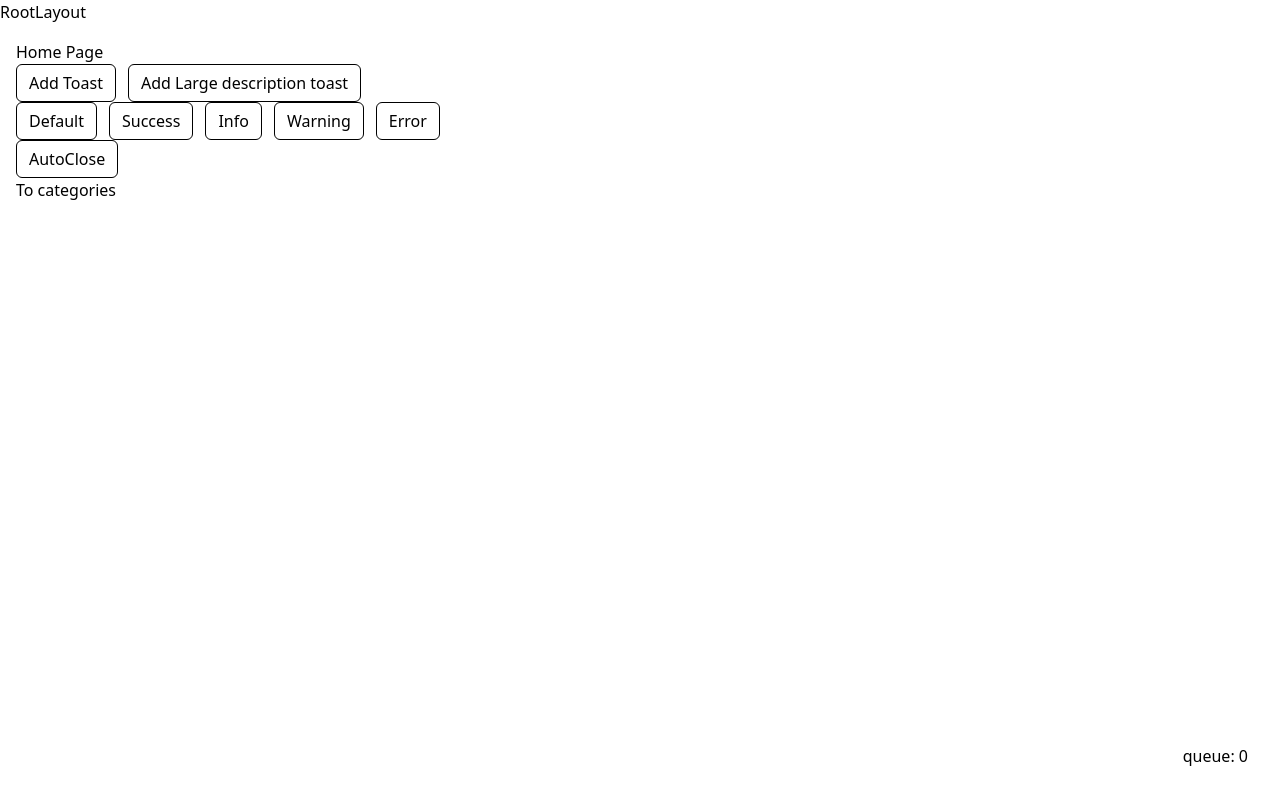
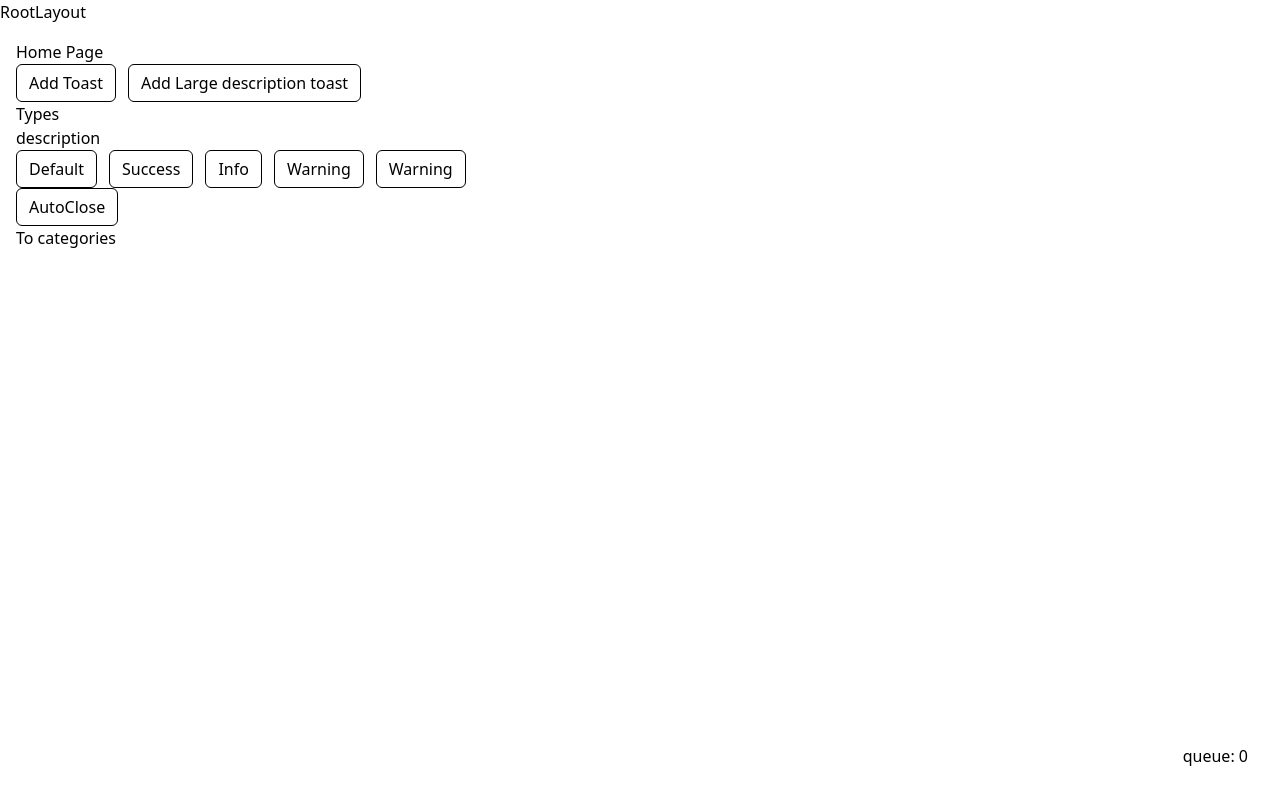
Before and after one commit to DanielEsh/react-toasts, a React (Vite) app: page / in a window 1280 px wide. Built offline with nearby package versions, Linux system fonts and the light colour scheme.

Commit message:
feat: section

```diff
--- /dev/null
+++ b/src/components/Section.tsx
@@ -0,0 +1,17 @@
+import { ReactNode } from 'react'
+
+interface Props {
+  title: string
+  description: string
+  children: ReactNode
+}
+
+export const Section = ({ title, description, children }: Props) => {
+  return (
+    <section>
+      <h2>{title}</h2>
+      <p>{description}</p>
+      <div className="flex gap-3">{children}</div>
+    </section>
+  )
+}
--- /dev/null
+++ b/src/components/TypesActions.tsx
@@ -0,0 +1,76 @@
+import { toastFunction } from '../state.ts'
+
+export const TypesActions = () => {
+  const handleDefaultClick = () => {
+    toastFunction('message', {
+      id: new Date().getTime(),
+    })
+  }
+
+  const handleSuccessClick = () => {
+    toastFunction('message', {
+      id: new Date().getTime(),
+      type: 'success',
+    })
+  }
+
+  const handleInfoClick = () => {
+    toastFunction('message', {
+      id: new Date().getTime(),
+      type: 'info',
+    })
+  }
+
+  const handleWarningClick = () => {
+    toastFunction('message', {
+      id: new Date().getTime(),
+      type: 'warning',
+    })
+  }
+
+  const handleErrorClick = () => {
+    toastFunction('message', {
+      id: new Date().getTime(),
+      type: 'error',
+    })
+  }
+
+  return (
+    <>
+      <button
+        className="button"
+        onClick={handleDefaultClick}
+      >
+        Default
+      </button>
+
+      <button
+        className="button"
+        onClick={handleSuccessClick}
+      >
+        Success
+      </button>
+
+      <button
+        className="button"
+        onClick={handleInfoClick}
+      >
+        Info
+      </button>
+
+      <button
+        className="button"
+        onClick={handleWarningClick}
+      >
+        Warning
+      </button>
+
+      <button
+        className="button"
+        onClick={handleErrorClick}
+      >
+        Warning
+      </button>
+    </>
+  )
+}
--- a/src/index.css
+++ b/src/index.css
@@ -1,3 +1,38 @@
+:root {
+  --gray1: hsl(0,0%,99%);
+  --gray2: hsl(0,0%,97.3%);
+  --gray3: hsl(0,0%,95.1%);
+  --gray4: hsl(0,0%,93%);
+  --gray5: hsl(0,0%,90.9%);
+  --gray6: hsl(0,0%,88.7%);
+  --gray7: hsl(0,0%,85.8%);
+  --gray8: hsl(0,0%,78%);
+  --gray9: hsl(0,0%,56.1%);
+  --gray10: hsl(0,0%,52.3%);
+  --gray11: hsl(0,0%,43.5%);
+  --gray12: hsl(0,0%,9%);
+
+  --normal-bg: #fff;
+  --normal-border: var(--gray4);
+  --normal-text: var(--gray12);
+
+  --success-bg: hsl(143,85%,96%);
+  --success-border: hsl(145,92%,91%);
+  --success-text: hsl(140,100%,27%);
+
+  --info-bg: hsl(208,100%,97%);
+  --info-border: hsl(221,91%,91%);
+  --info-text: hsl(210,92%,45%);
+
+  --warning-bg: hsl(49,100%,97%);
+  --warning-border: hsl(49,91%,91%);
+  --warning-text: hsl(31,92%,45%);
+
+  --error-bg: hsl(359,100%,97%);
+  --error-border: hsl(359,100%,94%);
+  --error-text: hsl(360,100%,45%);
+}
+
 .page {
   padding: 12px;
   border: 1px solid black;
@@ -36,23 +71,32 @@
   border-radius: 8px;
   box-shadow: 0px 4px 12px rgba(0, 0, 0, 0.1);
   width: 356px;
-  border: 1px solid black;
+  border: 1px solid var(--normal-border);
+  background: var(--normal-bg);
 }
 
 .toast._success {
-  background: green;
+  background: var(--success-bg);
+  border: 1px solid var(--success-border);
+  color: var(--success-text);
 }
 
 .toast._info {
-  background: blue;
+  background: var(--info-bg);
+  border: 1px solid var(--info-border);
+  color: var(--info-text);
 }
 
 .toast._warning {
-  background: yellow;
+  background: var(--warning-bg);
+  border: 1px solid var(--warning-border);
+  color: var(--warning-text);
 }
 
 .toast._error {
-  background: red;
+  background: var(--error-bg);
+  border: 1px solid var(--error-border);
+  color: var(--error-text);
 }
 
 .toast-close {
--- a/src/routes/home.tsx
+++ b/src/routes/home.tsx
@@ -1,5 +1,7 @@
 import { Link } from 'react-router-dom'
 import { toastFunction } from '../state.ts'
+import { Section } from '../components/Section.tsx'
+import { TypesActions } from '../components/TypesActions.tsx'
 
 export default function HomePage() {
   const handleClick = () => {
@@ -14,40 +16,6 @@ export default function HomePage() {
       id: new Date().getTime(),
       description:
         'Lorem ipsum dolor sit amet, consectetur adipiscing elit, sed do eiusmod tempor incididunt ut labore et dolore magna aliqua. Ut enim ad minim veniam, quis nostrud exercitation ullamco laboris nisi ut aliquip ex ea commodo consequat.',
-    })
-  }
-
-  const handleDefaultClick = () => {
-    toastFunction('message', {
-      id: new Date().getTime(),
-    })
-  }
-
-  const handleSuccessClick = () => {
-    toastFunction('message', {
-      id: new Date().getTime(),
-      type: 'success',
-    })
-  }
-
-  const handleInfoClick = () => {
-    toastFunction('message', {
-      id: new Date().getTime(),
-      type: 'info',
-    })
-  }
-
-  const handleWarningClick = () => {
-    toastFunction('message', {
-      id: new Date().getTime(),
-      type: 'warning',
-    })
-  }
-
-  const handleErrorClick = () => {
-    toastFunction('message', {
-      id: new Date().getTime(),
-      type: 'error',
     })
   }
 
@@ -78,38 +46,14 @@ export default function HomePage() {
             Add Large description toast
           </button>
         </div>
-        <div className="flex gap-3">
-          <button
-            className="button"
-            onClick={handleDefaultClick}
-          >
-            Default
-          </button>
-          <button
-            className="button"
-            onClick={handleSuccessClick}
-          >
-            Success
-          </button>
-          <button
-            className="button"
-            onClick={handleInfoClick}
-          >
-            Info
-          </button>
-          <button
-            className="button"
-            onClick={handleWarningClick}
-          >
-            Warning
-          </button>
-          <button
-            className="button"
-            onClick={handleErrorClick}
-          >
-            Error
-          </button>
-        </div>
+
+        <Section
+          title="Types"
+          description="description"
+        >
+          <TypesActions />
+        </Section>
+
         <div className="flex gap-3">
           <button
             className="button"
```
